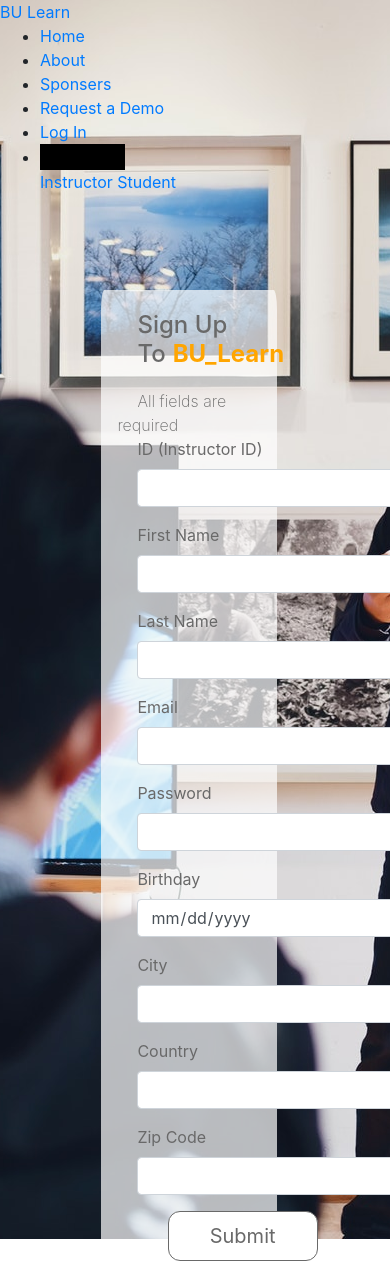
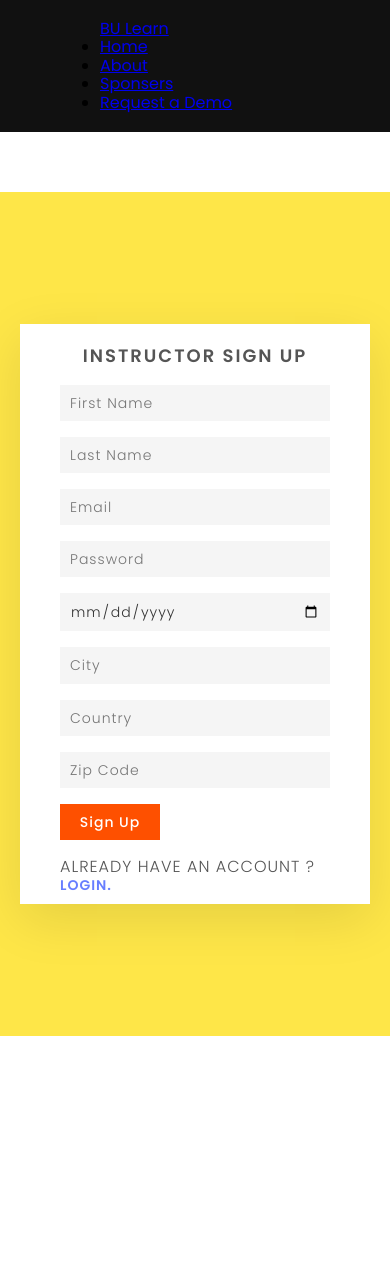
Before and after one commit to AhmedHafez7-Eng/BU_Learn, a PHP site: page /instrsignup.php in a window 390 px wide; the page is wider, and only the part inside the window is pictured. After the commit the page ends 1036 px from the top of that part, so only its background shows below. Run offline with PHP 8.4, Linux system fonts and the light colour scheme; some libraries are stand-ins or nearby versions.

Commit message:
Update instrsignup.php

```diff
--- a/instrsignup.php
+++ b/instrsignup.php
@@ -5,71 +5,179 @@
             <meta charset="utf-8">
             <meta name="viewport" content="width=device-width, initial-scale=1, shrink-to-fit=no">
             <title>Instructor Sign Up</title>
-	        <link rel="stylesheet" href="css/bootstrap.css">
-	        <link rel="stylesheet" href="css/font-awesome.min.css">
+            <link rel="icon" href="img/titleIcon.png">  <!-- To make icon in title -->
+            <link rel="stylesheet" href="css/all.css">
+            <link rel="stylesheet" href="css/normalize.css">
             <link rel="stylesheet" type="text/css" href="css/bu.css">
-<!--            <link href="https://fonts.googleapis.com/css?family=Anton|Gugi|Josefin+Sans|Lora|Merriweather+Sans|Poppins" rel="stylesheet">-->
+            <style type="text/css">
+                @import url('https://fonts.googleapis.com/css?family=Poppins:200,300,400,500,600,700,800,900&display=swap');
+
+                *{
+                    margin: 0;
+                    padding: 0;
+                    font-family: 'Poppins', sans-serif;
+                    -webkit-box-sizing: border-box;
+                    -moz-box-sizing: border-box;
+                    -o-box-sizing: border-box;
+                    box-sizing: border-box;
+                }
+                header{
+                    background: #111;
+                    padding: 20px 100px;
+                }
+                .registerlinks{
+                    display: none;
+                }
+                section{
+                    margin-top: 60px;
+                    position: relative;
+                    min-height: 100vh;
+                    background: #fee648;
+                    display: flex;
+                    justify-content: center;
+                    align-items: center;
+                    padding: 20px;
+                }
+                section .container{
+                    position: relative;
+                    width: 900px;
+                    height: 580px;
+                    background: #FFF;
+                    box-shadow: 0 15px 50px rgba(0,0,0,0.1);
+                    overflow: hidden;
+                }
+                section .container .user{
+                    position: absolute;
+                    top: 0;
+                    left: 0;
+                    width: 100%;
+                    height: 100%;
+                    display: flex;
+                }
+                section .container .user .imgBx{
+                    position: relative;
+                    width: 50%;
+                    height: 100%;
+                    background: #ff0;
+                    transition: .5s;
+                }
+                section .container .user .imgBx img{
+                    width: 100%;
+                    height: 100%;
+                    object-fit: cover;
+                    position: absolute;
+                    top: 0;
+                    left: 0;
+
+                }
+                section .container .user .formBx{
+                    position: relative;
+                    width: 50%;
+                    height: 100%;
+                    background: #FFF;
+                    display: flex;
+                    justify-content: center;
+                    align-items: center;
+                    padding: 40px;
+                    transition: .5s;
+                }
+                section .container .user .formBx form h2{
+                    font-size: 18px;
+                    font-weight: 600;
+                    text-transform: uppercase;
+                    letter-spacing: 2px;
+                    text-align: center;
+                    width: 100%;
+                    margin-bottom: 10px;
+                    margin-top: 20px;
+                    color: #555;
+                }
+                section .container .user .formBx form input{
+                    position: relative;
+                    width: 100%;
+                    padding: 10px;
+                    background: #f5f5f5;
+                    color: #333;
+                    border: none;
+                    outline: none;
+                    box-shadow: none;
+                    margin: 8px 0;
+                    font-size: 14px;
+                    letter-spacing: 1px;
+                    font-weight: 300;
+                }
+                section .container .user .formBx form input[type="submit"]{
+                    max-width: 100px;
+                    background: #fe5000;
+                    color: #FFF;
+                    cursor: pointer;
+                    font-size: 14px;
+                    font-weight: 500;
+                    letter-spacing: 1px;
+                    transition: .5s;
+                }
+                section .container .user .formBx form input[type="submit"]:hover{
+                    box-shadow: 0 0 5px #fe5000, 0 0 20px #fe5000;
+                }
+                section .container .user .formBx form .signin{
+                    position: relative;
+                    margin-top: 10px;
+                    letter-spacing: 1px;
+                    color: #555;
+                    text-transform: uppercase;
+                    font-weight: 300;
+                    margin-bottom: 7px;
+                }
+                section .container .user .formBx form a{
+                    text-decoration: none;
+                    font-size: 14px;
+                    font-weight: 600;
+                    color: #677eff;
+                }
+                @media(max-width: 841px){
+
+                    section .container .user .imgBx{
+                        display: none;
+                    }
+                    section .container .user .formBx{
+                        width: 100%;
+                    }
+                }
+            </style>
         </head>
-        <body style="background: url(img/class-classroom-conference-716276.jpg) no-repeat center center;">
+        <body>
+
             <!--Start  Navbar-->
                 <?php include 'header.php'; ?>
-
-
             <!--End Navbar-->
-            <section class=" log sign">
-                <div class="container-fluid">
-                    <h4>Sign Up To<span>BU_Learn</span></h4>
-                    <span>All fields are required</span>
-                    <form method="GET" action="backend.php">
-                        <div class="form-group">
-                            <label for="formGroupExampleInput">ID (Instructor ID)</label>
-                            <input type="text" class="form-control" id="formGroupExampleInput" required name="iid">
+            <section>
+                <div class="container">
+                    <div class="user instructorsignupBx">
+                        <div class="formBx">
+                            <form action="backend.php" method="GET" autocomplete="off">
+                                <h2>Instructor Sign Up</h2>
+                                <input type="text" name="ifname" placeholder="First Name" required>
+                                <input type="text" name="ilname" placeholder="Last Name" required>
+                                <input type="email" name="iemail" placeholder="Email" required>
+                                <input type="password" name="ipassword" placeholder="Password" required>
+                                <input type="date" name="ibirth" placeholder="Birthday" required>
+                                <input type="text" name="icity" placeholder="City" required>
+                                <input type="text" name="icountry" placeholder="Country" required>
+                                <input type="text" name="izipcode" placeholder="Zip Code" required>
+                                <input type="submit" name="" value="Sign Up">
+                                <p class="signin">Already have an account ? <a href="login.php">Login.</a></p>
+                            </form>
                         </div>
-                        <div class="form-group">
-                            <label for="formGroupExampleInput">First Name</label>
-                            <input type="text" class="form-control" id="formGroupExampleInput" required name="ifname">
+                        <div class="imgBx">
+                            <img src="img/instructorsignup.jpg">
                         </div>
-                        <div class="form-group">
-                            <label for="formGroupExampleInput">Last Name</label>
-                            <input type="text" class="form-control" id="formGroupExampleInput" required name="ilname">
                     </div>
-                          <div class="form-group">
-                            <label for="formGroupExampleInput">Email</label>
-                            <input type="email" class="form-control" id="formGroupExampleInput" required name="iemail">
-                        </div>
-                        <div class="form-group">
-                            <label for="formGroupExampleInput2">Password</label>
-                            <input type="password" class="form-control" id="formGroupExampleInput2" required name="ipassword">
-                        </div>
-                        <div class="form-group">
-                            <label for="formGroupExampleInput">Birthday</label>
-                            <input type="date" class="form-control" id="formGroupExampleInput" required name="ibirth">
-                        </div>
-                        <div class="form-group">
-                            <label for="formGroupExampleInput">City</label>
-                            <input type="text" class="form-control" id="formGroupExampleInput" required name="icity">
-                        </div>
-                        <div class="form-group">
-                            <label for="formGroupExampleInput">Country</label>
-                            <input type="text" class="form-control" id="formGroupExampleInput" required name="icountry">
-                        </div>
-
-                        <div class="form-group">
-                            <label for="formGroupExampleInput">Zip Code</label>
-                            <input type="text" class="form-control" id="formGroupExampleInput" required name="izipcode">
-                          </div>
-
-                        <div class="form-group">
-                            <button type="submit">Submit</button>
-                          </div>
-                    </form>
                 </div>
             </section>
 
-
-
-        <script src="js/jquery-3.3.1.min.js"></script>
-        <script src="js/bootstrap.min.js"></script>
-        <script src="js/bu.js"></script>
+        <script src="js/all.js"></script>
+        <script src="js/jquery-3.5.1.min.js"></script>
+        <!-- <script src="js/bootstrap.min.js"></script> -->
+        <script src="js/myscript.js"></script>
         </body>
 </html>
```
Lines whose indentation alone changed are shown as unchanged.
